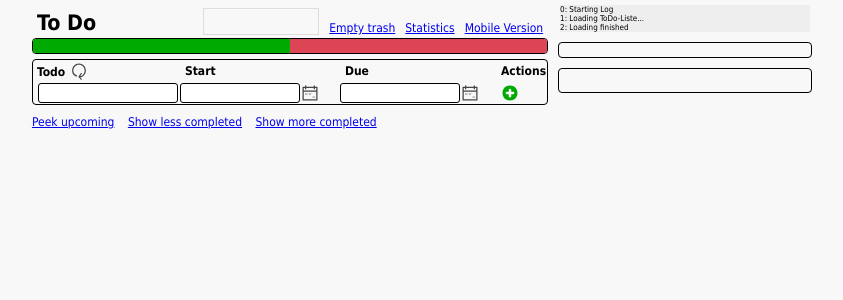
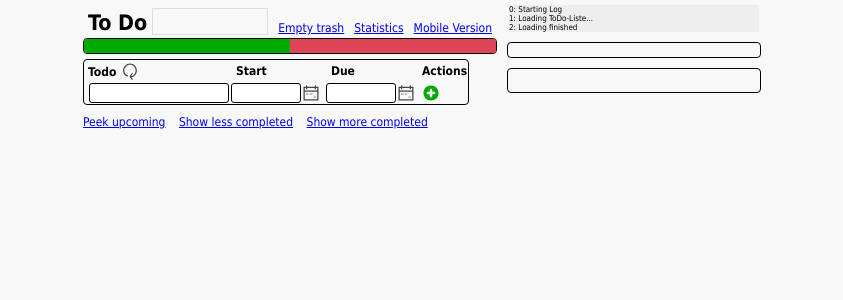
Before and after one commit to codeling/todo, a PHP site: page / in a window 1280 px wide. Shown: the top 300 px of the page, without its empty margins (218-1061 px from the left). Run offline with PHP 8.4, Linux system fonts and the light colour scheme; data that the repository does not hold is empty.

Commit message:
Fix start/due column width

```diff
--- a/index.php
+++ b/index.php
@@ -45,8 +45,8 @@
             </tr>
             <tr class="line line_input">
               <td><input type="text" id="enter_todo" name="enter_todo" maxlength="255" /></td>
-              <td class="start"><input type="text" id="enter_start" name="enter_start" maxlength="4" /></td>
-              <td class="due"><input type="text" id="enter_due" name="enter_due" maxlength="20" /></td>
+              <td class="start"><input type="text" id="enter_start" name="enter_start" maxlength="10" /></td>
+              <td class="due"><input type="text" id="enter_due" name="enter_due" maxlength="10" /></td>
               <td class="actions" colspan="2"><input type="button" class="addButton" name="save" alt="<?php echo(TodoLang::_("SAVE"));?>" onclick="enter()" /></td>
             </tr>
             </thead>
--- a/todo.css
+++ b/todo.css
@@ -74,6 +74,9 @@ input[type="image"] {
     border-radius: 3px;
     padding: 2px;
     box-sizing: border-box;
+}
+td.start, td.due {
+	width: 95px;
 }
 .todo,
 #enter_todo {
@@ -200,7 +203,7 @@ ul.ui-autocomplete {
     text-align: right;
 }
 #enter_due, #enter_start {
-    width: 75%;
+    width: 70px;
 }
 #tag_dialog .tagify {
     width: 280px;
```
